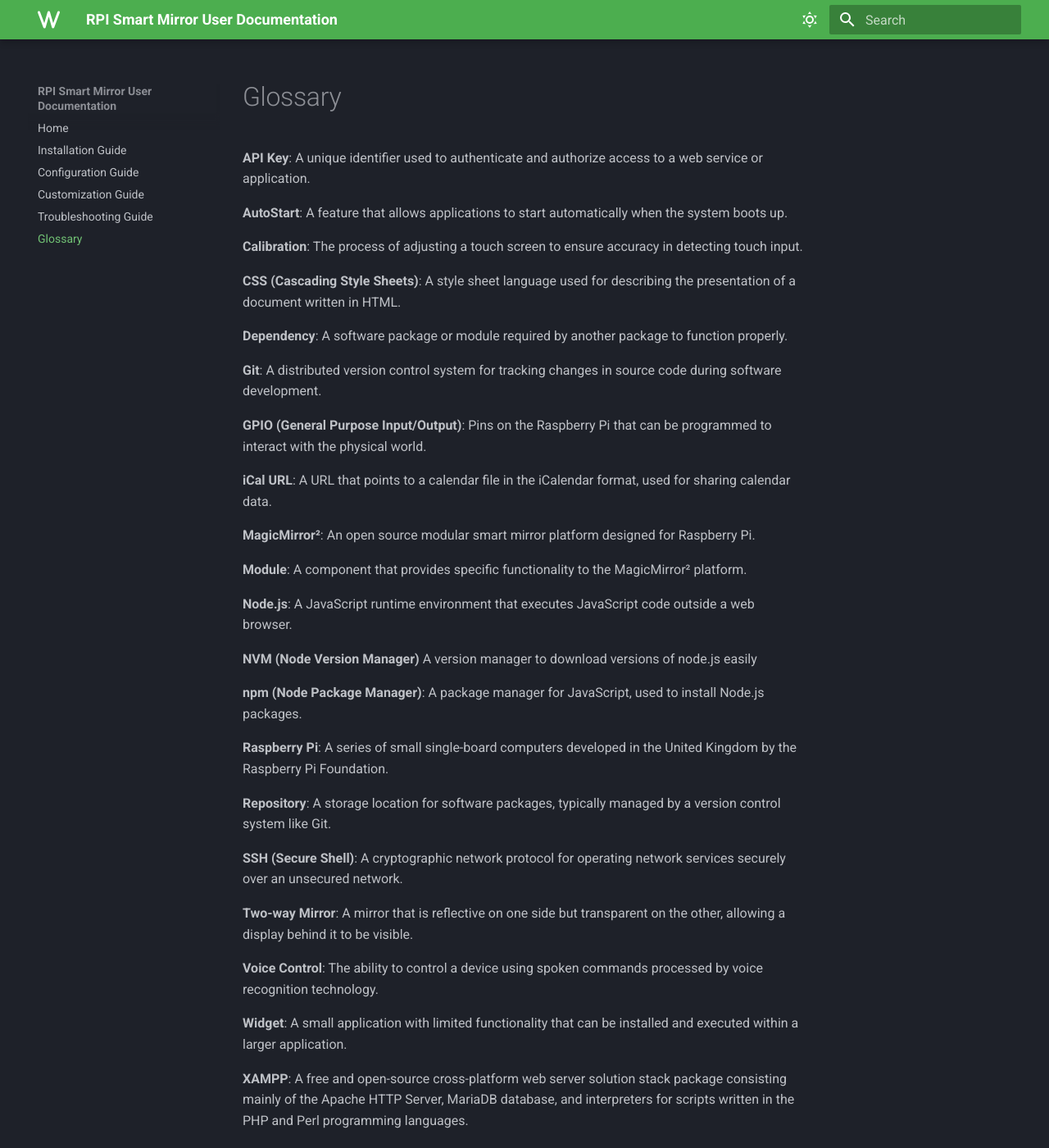
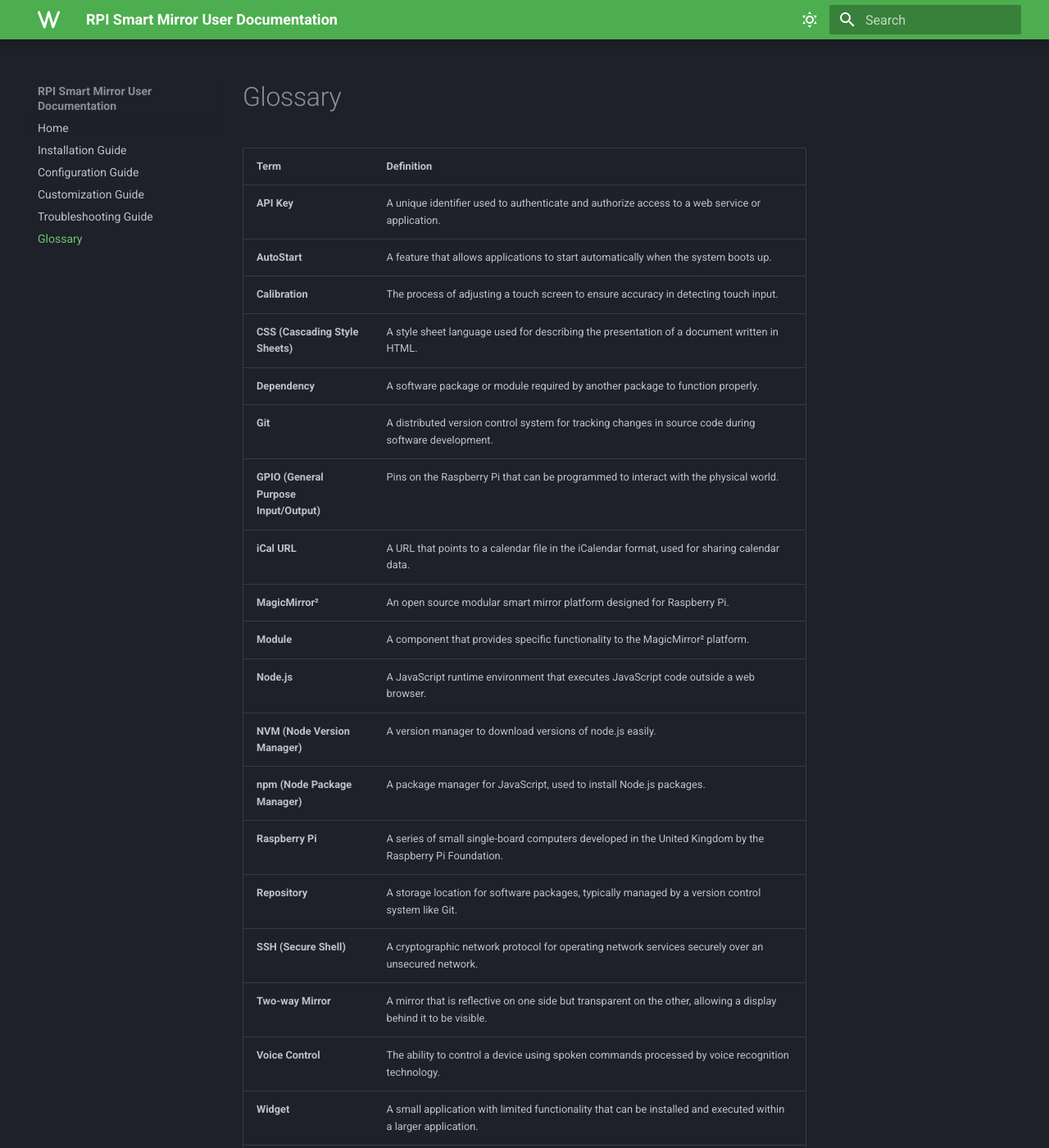
Before and after one commit to 9DSG9/MKDocs, an MkDocs documentation site: the page built from docs/glossary.md, in a window 1280 px wide and 1400 px high. Shown: the whole window at 82% size. Built offline with MkDocs 1.6.1 and Material for MkDocs 9.7.7, drawn with Linux system fonts in a browser that asks for light colours; some web fonts are replaced; some of the changed text lies outside the part shown.

Commit message:
Refactor glossary.md to use a table format for improved readability

```diff
--- a/docs/glossary.md
+++ b/docs/glossary.md
@@ -1,41 +1,24 @@
 # Glossary
 
-**API Key**: A unique identifier used to authenticate and authorize access to a web service or application.
-
-**AutoStart**: A feature that allows applications to start automatically when the system boots up.
-
-**Calibration**: The process of adjusting a touch screen to ensure accuracy in detecting touch input.
-
-**CSS (Cascading Style Sheets)**: A style sheet language used for describing the presentation of a document written in HTML.
-
-**Dependency**: A software package or module required by another package to function properly.
-
-**Git**: A distributed version control system for tracking changes in source code during software development.
-
-**GPIO (General Purpose Input/Output)**: Pins on the Raspberry Pi that can be programmed to interact with the physical world.
-
-**iCal URL**: A URL that points to a calendar file in the iCalendar format, used for sharing calendar data.
-
-**MagicMirror²**: An open source modular smart mirror platform designed for Raspberry Pi.
-
-**Module**: A component that provides specific functionality to the MagicMirror² platform.
-
-**Node.js**: A JavaScript runtime environment that executes JavaScript code outside a web browser.
-
-**NVM (Node Version Manager)** A version manager to download versions of node.js easily
-
-**npm (Node Package Manager)**: A package manager for JavaScript, used to install Node.js packages.
-
-**Raspberry Pi**: A series of small single-board computers developed in the United Kingdom by the Raspberry Pi Foundation.
-
-**Repository**: A storage location for software packages, typically managed by a version control system like Git.
-
-**SSH (Secure Shell)**: A cryptographic network protocol for operating network services securely over an unsecured network.
-
-**Two-way Mirror**: A mirror that is reflective on one side but transparent on the other, allowing a display behind it to be visible.
-
-**Voice Control**: The ability to control a device using spoken commands processed by voice recognition technology.
-
-**Widget**: A small application with limited functionality that can be installed and executed within a larger application.
-
-**XAMPP**: A free and open-source cross-platform web server solution stack package consisting mainly of the Apache HTTP Server, MariaDB database, and interpreters for scripts written in the PHP and Perl programming languages.
+| **Term** |  **Definition**              |
+|------------------------------|--------------------------------------------------|
+| **API Key** | A unique identifier used to authenticate and authorize access to a web service or application.|
+| **AutoStart**  | A feature that allows applications to start automatically when the system boots up.|
+| **Calibration** | The process of adjusting a touch screen to ensure accuracy in detecting touch input.|
+| **CSS (Cascading Style Sheets)**  | A style sheet language used for describing the presentation of a document written in HTML. |
+| **Dependency** | A software package or module required by another package to function properly. |
+| **Git** | A distributed version control system for tracking changes in source code during software development.          |
+| **GPIO (General Purpose Input/Output)** |  Pins on the Raspberry Pi that can be programmed to interact with the physical world.  |
+| **iCal URL** | A URL that points to a calendar file in the iCalendar format, used for sharing calendar data. |
+| **MagicMirror²** | An open source modular smart mirror platform designed for Raspberry Pi.|
+| **Module**   | A component that provides specific functionality to the MagicMirror² platform. |
+| **Node.js**  | A JavaScript runtime environment that executes JavaScript code outside a web browser.|
+| **NVM (Node Version Manager)** | A version manager to download versions of node.js easily.|
+| **npm (Node Package Manager)** | A package manager for JavaScript, used to install Node.js packages.|
+| **Raspberry Pi** | A series of small single-board computers developed in the United Kingdom by the Raspberry Pi Foundation.|
+| **Repository** | A storage location for software packages, typically managed by a version control system like Git.|
+| **SSH (Secure Shell)** | A cryptographic network protocol for operating network services securely over an unsecured network.|
+| **Two-way Mirror** | A mirror that is reflective on one side but transparent on the other, allowing a display behind it to be visible.|
+| **Voice Control** | The ability to control a device using spoken commands processed by voice recognition technology.|
+| **Widget** | A small application with limited functionality that can be installed and executed within a larger application.|
+| **XAMPP** | A free and open-source cross-platform web server solution stack package consisting mainly of the Apache HTTP Server, MariaDB database, and interpreters for scripts written in the PHP and Perl programming languages.|
```
